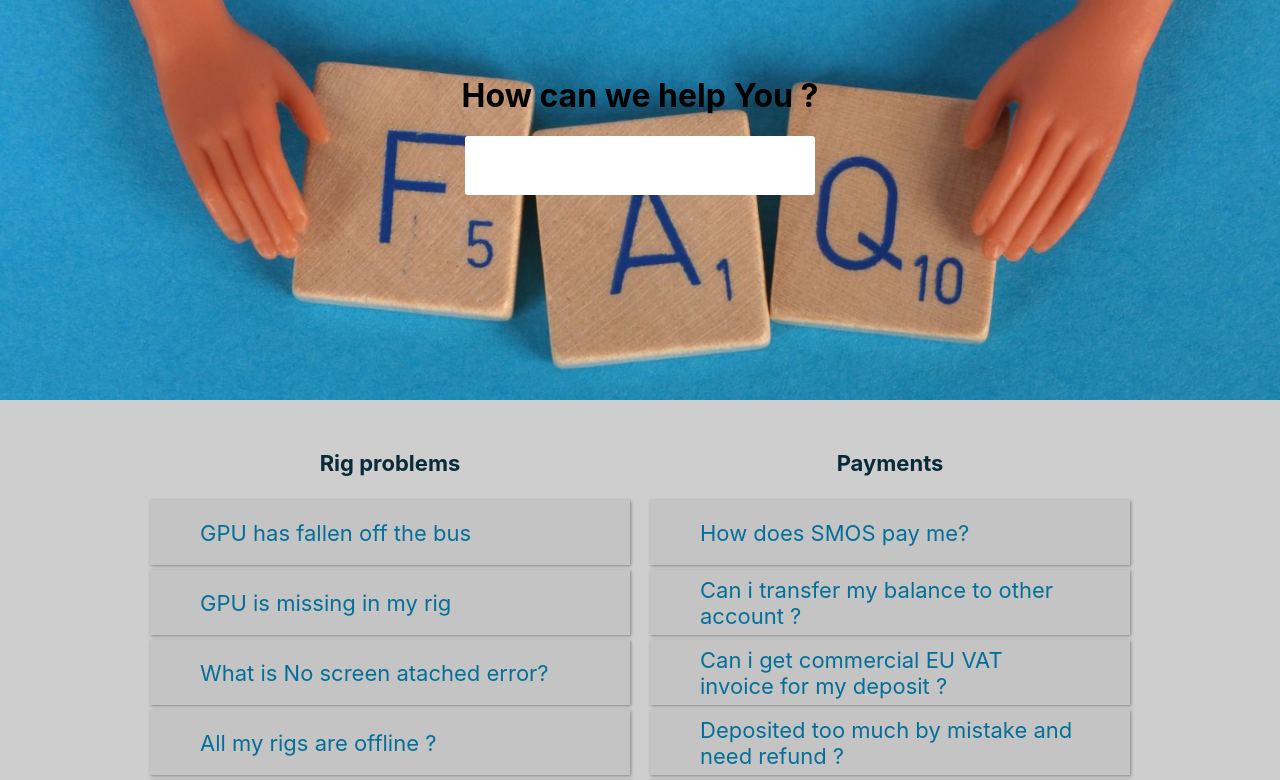
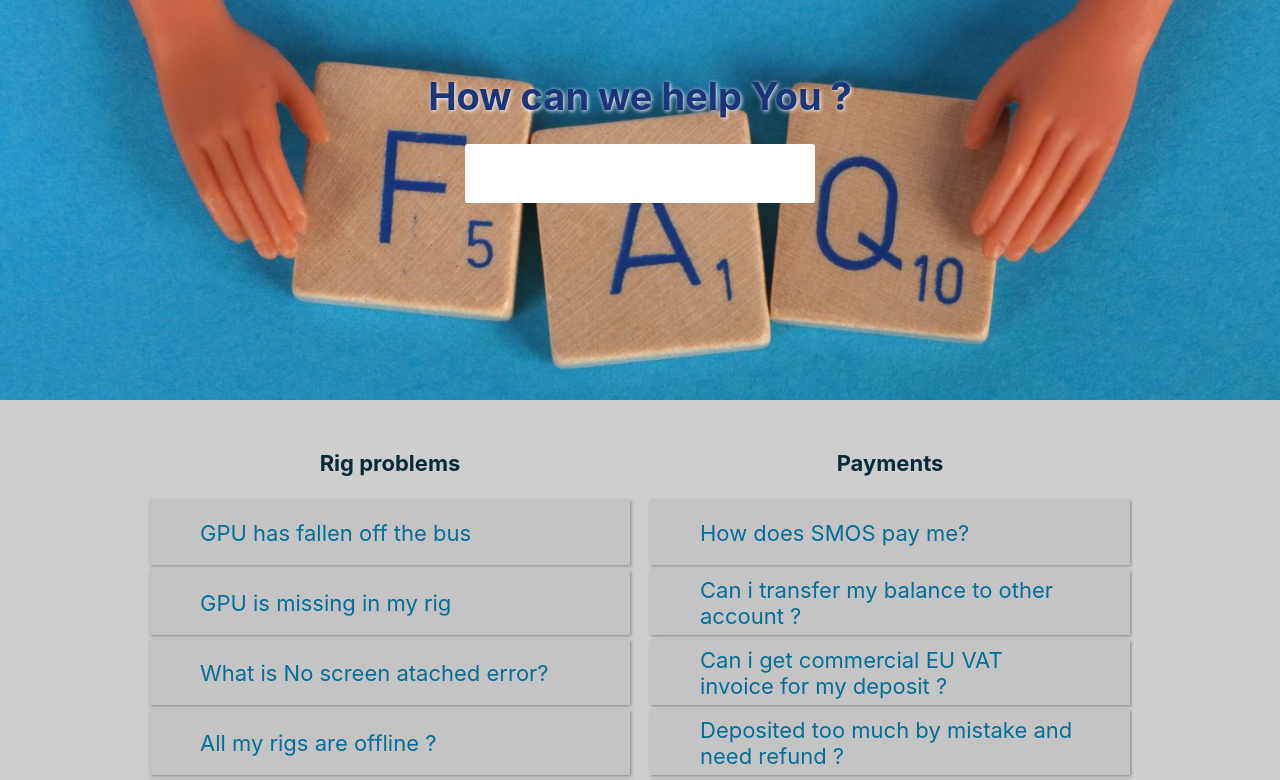
Before and after one commit to domaradzki/faq-page, a React (Create React App) app: page / in a window 1280 px wide. Shown: the top 780 px of the page. Built offline with nearby package versions, Linux system fonts and the light colour scheme.

Commit message:
changed title look

```diff
--- a/src/components/header/header.module.scss
+++ b/src/components/header/header.module.scss
@@ -11,8 +11,9 @@
 }
 
 .title {
-  color: black;
-  font-size: 32px;
+  color: rgb(26, 53, 120);
+  font-size: 38px;
+  text-shadow: 1px 1px 4px rgb(255, 255, 255);
 }
 
 @media screen and (max-width: 768px) {
```
